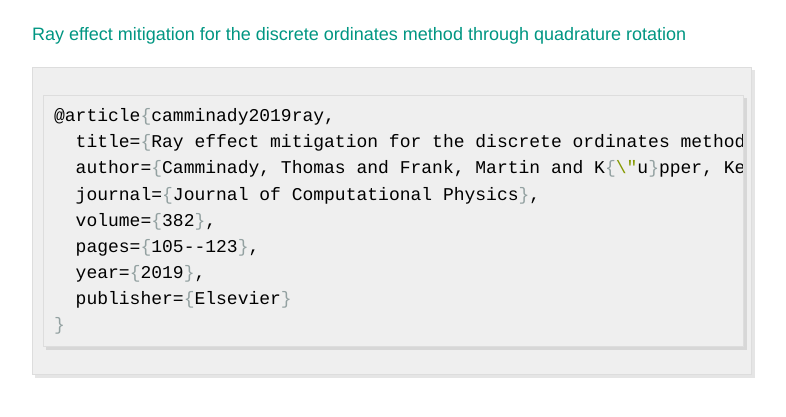
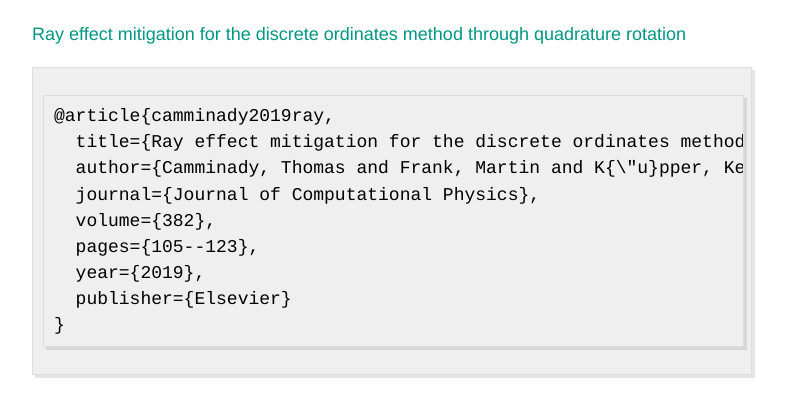
Before and after one commit to camminady/camminady.github.io, a Jekyll site: the page built from pages/about-me.md, in a window 1280 px wide. Shown: the part 390-807 px from the top of the page, without its empty margins (248-1034 px from the left). Built offline with Jekyll 4.4.1, drawn with Linux system fonts in a browser that asks for light colours.

Commit message:
Removing latex code word.

````diff
--- a/pages/about-me.md
+++ b/pages/about-me.md
@@ -20,7 +20,7 @@ You can write me a [mail](mailto:thomas@camminady.org) if you like.
 
 
 [Ray effect mitigation for the discrete ordinates method through quadrature rotation][2]
-```latex
+```
 @article{camminady2019ray,
   title={Ray effect mitigation for the discrete ordinates method through quadrature rotation},
   author={Camminady, Thomas and Frank, Martin and K{\"u}pper, Kerstin and Kusch, Jonas},
````
